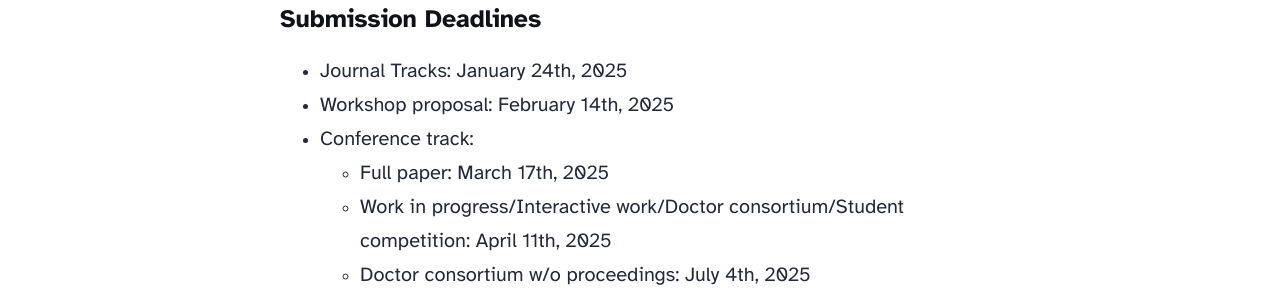
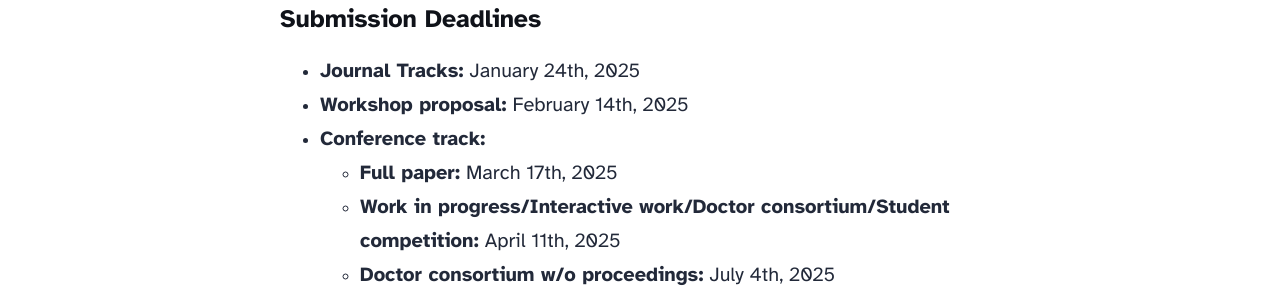
Before and after one commit to matsumur/icec2025, an Astro site: page / in a window 1280 px wide. Shown: the part 660-952 px from the top of the page. Built offline with nearby package versions, Linux system fonts and the light colour scheme; Astro itself is replaced by a stand-in of ours.

Commit message:
change submission title font to bold

```diff
--- a/src/pages/index.astro
+++ b/src/pages/index.astro
@@ -19,13 +19,13 @@ import { Image } from 'astro:assets';
 			<h4>Important Notices</h4>
 			<h5>Submission Deadlines</h5>
 			<ul>
-				<li>Journal Tracks: January 24th, 2025</li>
-				<li>Workshop proposal: February 14th, 2025</li>
-				<li>Conference track:</li>
+				<li><b>Journal Tracks:</b> January 24th, 2025</li>
+				<li><b>Workshop proposal:</b> February 14th, 2025</li>
+				<li><b>Conference track:</b></li>
 				<ul>
-					<li>Full paper: March 17th, 2025</li>
-					<li>Work in progress/Interactive work/Doctor consortium/Student competition: April 11th, 2025</li>
-					<li>Doctor consortium w/o proceedings: July 4th, 2025</li>
+					<li><b>Full paper:</b> March 17th, 2025</li>
+					<li><b>Work in progress/Interactive work/Doctor consortium/Student competition:</b> April 11th, 2025</li>
+					<li><b>Doctor consortium w/o proceedings:</b> July 4th, 2025</li>
 				</ul>
 			</ul>
 
```
